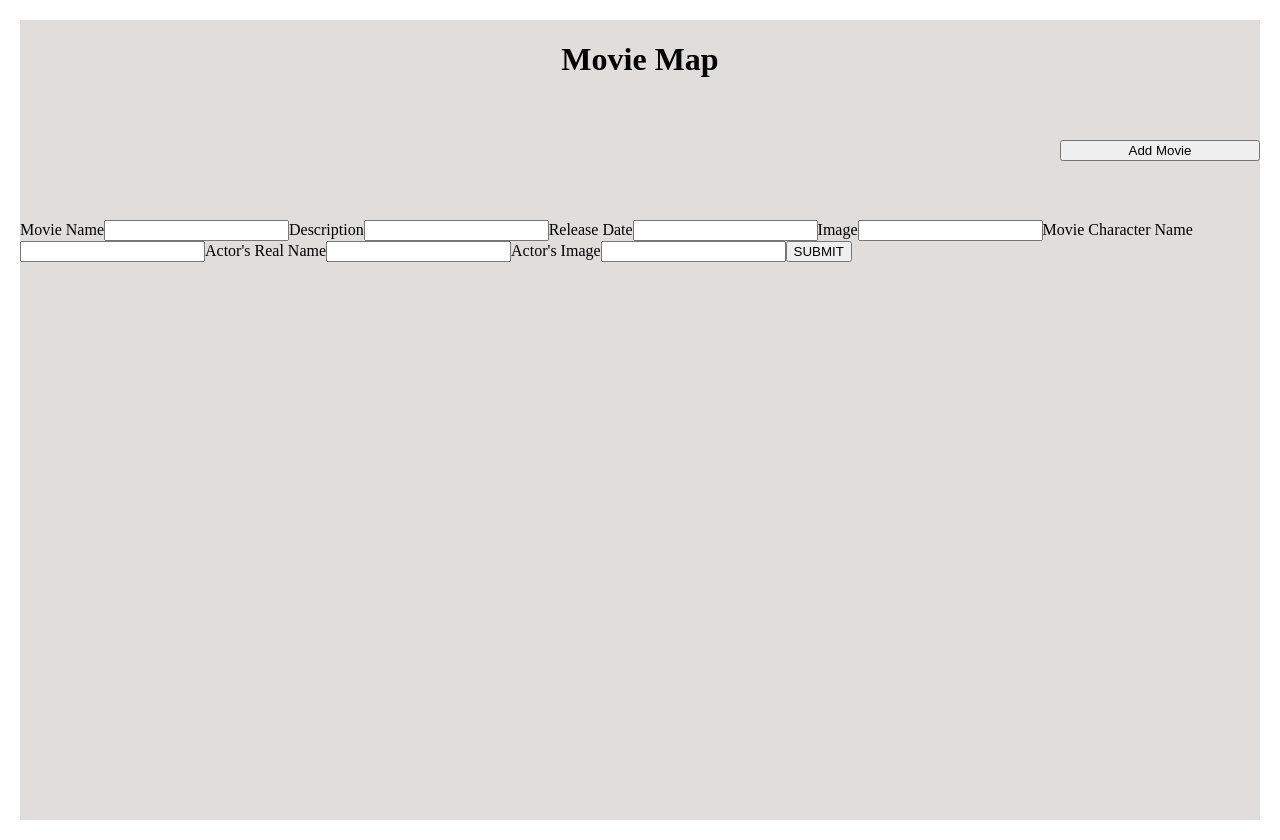
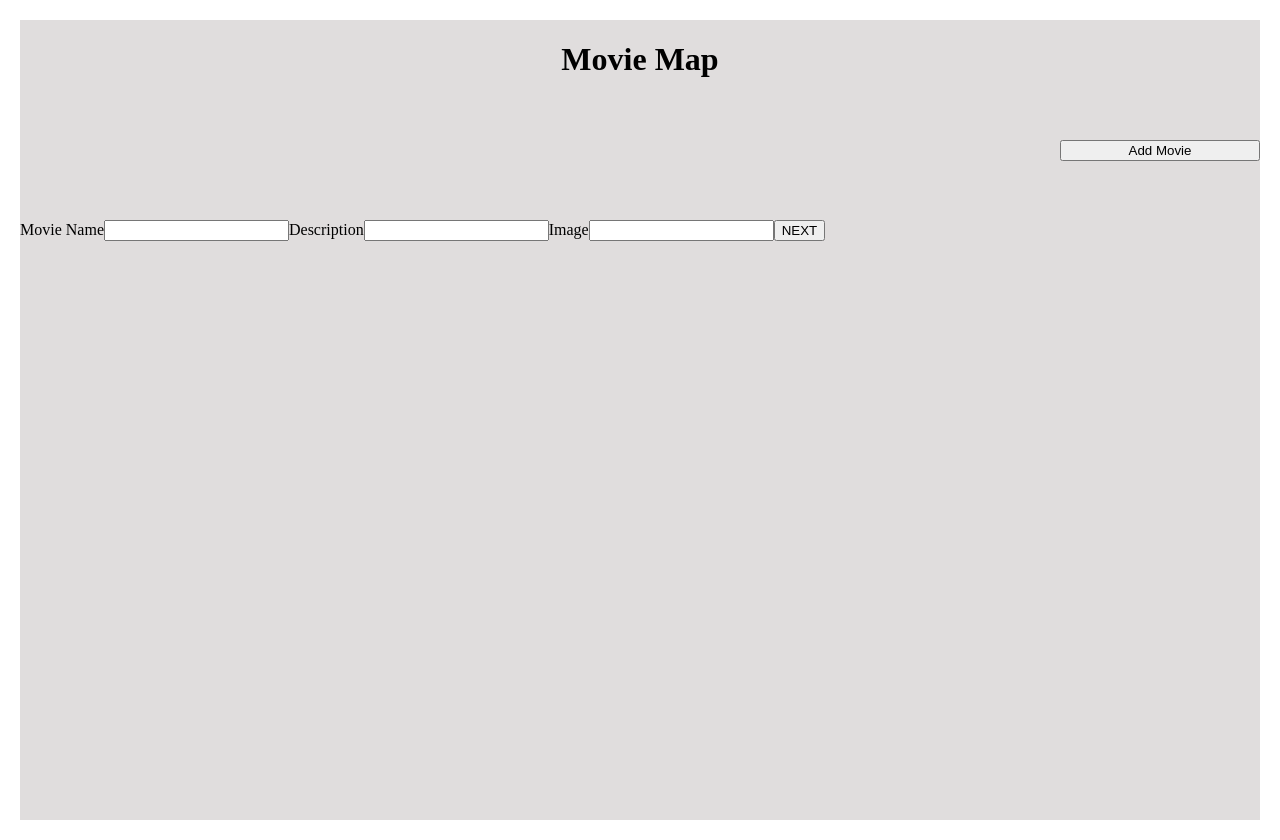
Before and after one commit to SiddeshThorat/MovieMap, a React (Create React App) app: page /addmovie/questionSet1 in a window 1280 px wide. Built offline with nearby package versions, Linux system fonts and the light colour scheme.

Commit message:
Setting add movie entire flow

```diff
--- a/src/components/QuestionSet/QuestionSet.component.jsx
+++ b/src/components/QuestionSet/QuestionSet.component.jsx
@@ -1,10 +1,12 @@
 import './QuestionSet.styles.css';
-import {Link } from 'react-router-dom';
 import React,{useState} from 'react';
 import  MovieContext  from '../../Context/MovieContext';
 import {v4 as uuid} from 'uuid';
+import  QuestionSet1 from '../QuestionSet1/QuestionSet1.component';
+import  QuestionSet2 from '../QuestionSet2/QuestionSet2.component';
+import ReviewAndSubmitForm from '../ReviewAndSubmitForm/ReviewAndSubmitForm.component';
 
-const FirstQuestionSet = ({history}) => {
+const QuestionSet = () => {
     const [title,setTitle] = useState('');
     const [image,setImage] = useState('');
     const [description,setDescription] = useState('');
@@ -12,8 +14,9 @@ const FirstQuestionSet = ({history}) => {
     const [movieCharacterName , setMovieCharacterName] = useState('');
     const [actorRealName, setActorRealName] = useState('');
     const [actorImage, setActorImage] = useState('')
+    const [currentPath,setCurrentPath] = useState('/addmovie/questionSet1')
 
-    let movie2 = {
+    let movie = {
             'image': image,
             'title': title,
             'description': description,
@@ -22,7 +25,7 @@ const FirstQuestionSet = ({history}) => {
             'actorRealName': actorRealName,
             'actorImage': actorImage,
             'id': uuid()
-        }
+    }
 
     const onTitleChange = (event) => {
         event.preventDefault();
@@ -52,56 +55,56 @@ const FirstQuestionSet = ({history}) => {
         event.preventDefault();
         setActorImage(event.target.value)
     }
+    const routeChange = (path) => {
+        setCurrentPath(path)
+    }
     return(
         <MovieContext.Consumer>
         {
             ({updateMovieData}) => {
-                return(
-                    <>
-                    <form>
-                        <label>Movie Name</label>
-                        <input
-                        type="text"
-                        name="title"
-                        value={title}
-                        onChange={(event) => onTitleChange(event)} />
+               if(currentPath === '/addmovie/questionSet1')
+                 {
+                       return(
+                        <QuestionSet1
+                            title={title}
+                            image={image}
+                            description={description}
+                            onTitleChange={(event)=> onTitleChange(event)}
+                            onImageChange={(event)=> onImageChange(event)}
+                            onDescriptionChange={(event)=> onDescriptionChange(event)}
+                            routeChange = {(path) => routeChange(path)}
+                        />
+                    )
+                }
+                if(currentPath === '/addmovie/questionSet2'){
+                    return(
+                        <QuestionSet2
+                            releaseDate={releaseDate}
+                            movieCharacterName={movieCharacterName}
+                            actorRealName={actorRealName}
+                            actorImage={actorImage}
+                            onReleaseDateChange={(event)=> onReleaseDateChange(event)}
+                            onMovieCharacterNameChange={(event)=> onMovieCharacterNameChange(event)}
+                            onActorRealNameChange={(event)=> onActorRealNameChange(event)}
+                            onActorImageChange={(event)=> onActorImageChange(event)}
+                            routeChange = {(path) => routeChange(path)}
+                        />
+                    )
+                }
+                if(currentPath === '/addmovie/submit'){
+                    return(
+                        <ReviewAndSubmitForm
+                        updateMovieData={updateMovieData}
+                        movie={movie}
+                    />
+                    )
+                }
 
-                        <label>Description</label>
-                        <input type="text" name="description" value={description}
-                         onChange={(event) => onDescriptionChange(event)}/>
 
-                        <label>Release Date</label>
-                        <input type="text" name="releaseData" value={releaseDate}
-                         onChange={(event) => onReleaseDateChange(event)}/>
-
-                        <label>Image</label>
-                        <input type="text" name="image" value={image}
-                         onChange={(event) => onImageChange(event)}/>
-
-                        <label>Movie Character Name</label>
-                        <input type="text" name="image" value={movieCharacterName}
-                         onChange={(event) => onMovieCharacterNameChange(event)}/>
-
-                        <label>Actor's Real Name</label>
-                        <input type="text" name="image" value={actorRealName}
-                         onChange={(event) => onActorRealNameChange(event)}/>
-
-                         <label>Actor's Image</label>
-                        <input type="text" name="image" value={actorImage}
-                         onChange={(event) => onActorImageChange(event)}/>
-
-                        <button onClick={(event) =>{
-                                event.preventDefault();
-                                updateMovieData(movie2)
-                                history.push('/')
-                            }}>SUBMIT</button>
-                    </form>
-                    </>
-               )
-            }
         }
+    }
        </MovieContext.Consumer>
     )
 }
 
-export default FirstQuestionSet;
+export default QuestionSet;
--- /dev/null
+++ b/src/components/QuestionSet1/QuestionSet1.component.jsx
@@ -0,0 +1,32 @@
+import React from 'react';
+import './QuestionSet1.styles.css';
+
+const QuestionSet1 = (props) => {
+    const { title,description,image } = props;
+    const { onTitleChange,onDescriptionChange,onImageChange,routeChange } = props;
+
+    return(
+    <>
+        <label>Movie Name</label>
+        <input
+        type="text"
+        name="title"
+        value={title}
+        onChange={event => onTitleChange(event)} />
+
+        <label>Description</label>
+        <input type="text" name="description" value={description}
+            onChange={event => onDescriptionChange(event)}/>
+
+
+        <label>Image</label>
+        <input type="text" name="image" value={image}
+            onChange={event => onImageChange(event)}/>
+
+        <button onClick={() => routeChange('/addmovie/questionSet2')
+            }>NEXT</button>
+    </>
+    )
+}
+
+export default QuestionSet1;
--- /dev/null
+++ b/src/components/QuestionSet2/QuestionSet2.component.jsx
@@ -0,0 +1,37 @@
+import React from 'react';
+
+const QuestionSet2 = (props) => {
+    const {releaseDate,movieCharacterName,actorRealName,actorImage} = props
+    const { onReleaseDateChange,
+            onMovieCharacterNameChange,
+            onActorRealNameChange,
+            onActorImageChange,
+            routeChange
+          } = props;
+
+    return(
+        <>
+            <label>Release Date</label>
+            <input type="text" name="releaseData" value={releaseDate}
+                onChange={(event) => onReleaseDateChange(event)}/>
+
+            <label>Movie Character Name</label>
+            <input type="text" name="image" value={movieCharacterName}
+                onChange={(event) => onMovieCharacterNameChange(event)}/>
+
+            <label>Actor's Real Name</label>
+            <input type="text" name="image" value={actorRealName}
+                onChange={(event) => onActorRealNameChange(event)}/>
+
+            <label>Actor's Image</label>
+            <input type="text" name="image" value={actorImage}
+                onChange={(event) => onActorImageChange(event)}/>
+
+            <button onClick={() =>{
+                     routeChange('/addmovie/submit')
+                }}>REVIEW FORM</button>
+        </>
+    )
+}
+
+export default QuestionSet2;
--- /dev/null
+++ b/src/components/ReviewAndSubmitForm/ReviewAndSubmitForm.component.jsx
@@ -0,0 +1,16 @@
+import React from 'react';
+import {useHistory} from 'react-router-dom';
+
+const ReviewAndSubmitForm = (props) => {
+    const history = useHistory();
+    const {movie,updateMovieData} = props;
+    return(
+        <button onClick={(event) =>{
+            event.preventDefault();
+            updateMovieData(movie)
+            history.push('/')
+        }}>SUBMIT</button>
+    )
+}
+
+export default ReviewAndSubmitForm;
```
Also changed, not shown: src/components/AddMovie/AddMovie.component.jsx (deleted, +0 -9 lines), src/components/QuestionSet1/QuestionSet1.styles.css (added).
